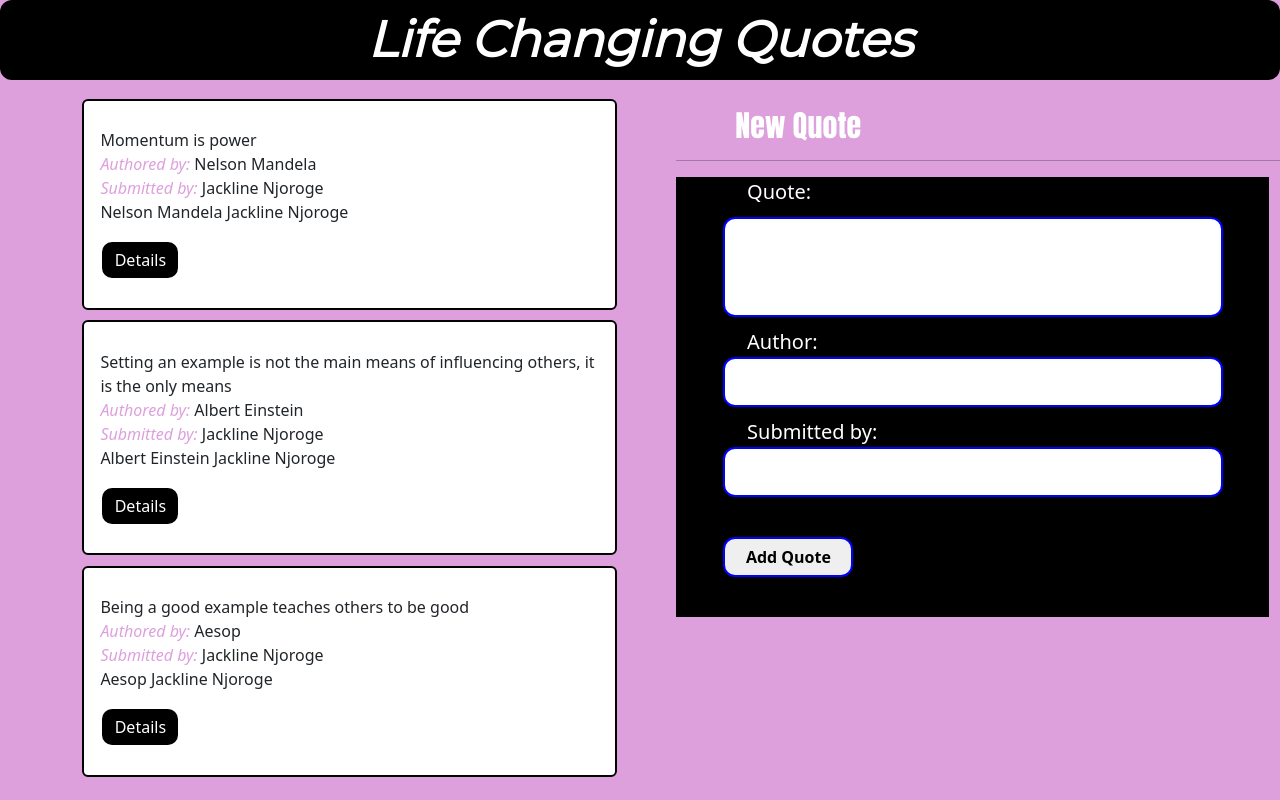
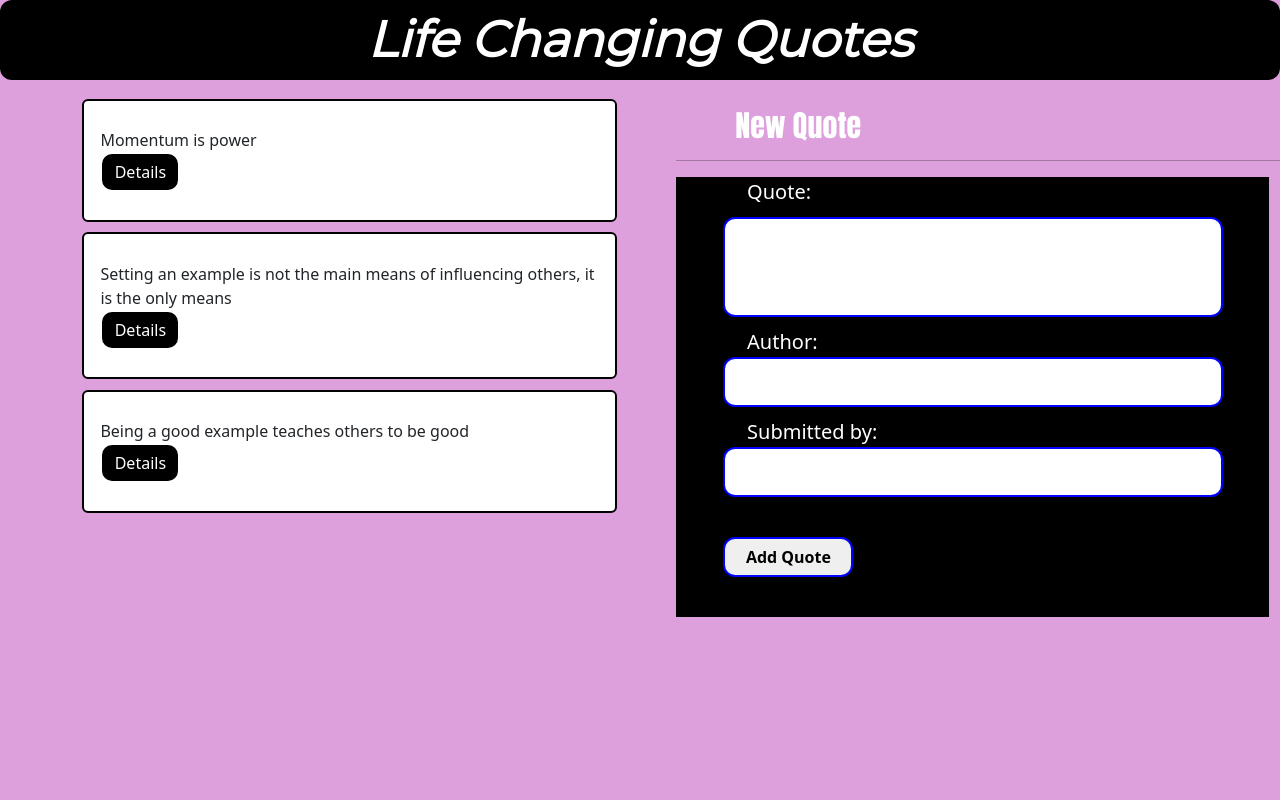
Before and after one commit to bobbinnej/lifechanging-quotes, an Angular app: page / in a window 1280 px wide. Built offline with nearby package versions, Linux system fonts and the light colour scheme.

Commit message:
Make use of show and hide effect so that upon clicking details..user can see author and submitter of quote

```diff
--- a/src/app/quote-detail/quote-detail.component.css
+++ b/src/app/quote-detail/quote-detail.component.css
@@ -0,0 +1,4 @@
+.submitter{
+    color:plum;
+    font-style: italic;
+}
--- a/src/app/quote-detail/quote-detail.component.html
+++ b/src/app/quote-detail/quote-detail.component.html
@@ -1,3 +1,5 @@
- <p>{{quote.author}}
-    {{quote.submitter}}
+  <p>
+    <span class="submitter">Authored by:</span>  {{quote.author}}  <br>
+  <span class="submitter">Submitted by:</span>  {{quote.submitter}}
+
 </p>
--- a/src/app/quote.ts
+++ b/src/app/quote.ts
@@ -3,11 +3,11 @@ export class Quote {
     A user will be able to add quotes that have author and submitter name below the quote
     */
 
-    showAuthor: boolean;
+    showAuthor:boolean;
     showSubmitter:boolean;
     constructor(public description:string, public author:string, public submitter:string ){
        this.showAuthor=false;
-        this.showSubmitter=false;
+       this.showSubmitter=false;
 
 
     }
--- a/src/app/quote/quote.component.css
+++ b/src/app/quote/quote.component.css
@@ -35,11 +35,3 @@
       .details:hover{
           background-color: grey;
       }
-      #author{
-          color: plum;
-          font-style: italic;
-      }
-      #submitter{
-          color:plum;
-          font-style: italic;
-      }
--- a/src/app/quote/quote.component.html
+++ b/src/app/quote/quote.component.html
@@ -7,21 +7,25 @@
 
     <div class="row">
         <div class="col-md-6">
-            <div class="card"  *ngFor="let quote of quotes;">
 
-                <div class="description">  {{quote.description}} </div>
-                <div class="author"> <span id="author">Authored by:</span> {{quote.author}}</div>
-                <div class="submitter"><span id="submitter">Submitted by:</span> {{quote.submitter}}</div>
-                <app-quote-detail [quote]="quote"></app-quote-detail>
+            <div class="card"  *ngFor="let quote of quotes; let i=index">
+
+                <div class="description">  {{quote.description}}
+                </div>
+                <!-- <div class="author"> <span id="author">Authored by:</span> {{quote.author}}</div>
+                <div class="submitter"><span id="submitter">Submitted by:</span> {{quote.submitter}} </div>  -->
+
+             <button class="details" (click)="toggleDetails(i)"> Details</button>
+
+             <app-quote-detail *ngIf="quote.showSubmitter" [quote]="quote"></app-quote-detail>
 
 
 
-            <button class="details">Details</button>
 
             </div>
 
+        </div>
 
-        </div>
 
         <!--Nest quote-form component inside of form component so that it can be visible on the browser-->
         <div class="col-md-6">
--- a/src/app/quote/quote.component.ts
+++ b/src/app/quote/quote.component.ts
@@ -19,7 +19,10 @@ export class QuoteComponent implements OnInit {
     new Quote('Being a good example teaches others to be good','Aesop','Jackline Njoroge'),
   ];
 
-
+  toggleDetails(index:any){
+    this.quotes[index].showAuthor=!this.quotes[index].showAuthor;
+    this.quotes[index].showSubmitter=!this.quotes[index].showSubmitter;
+  }
 
   constructor() { }
 
```
